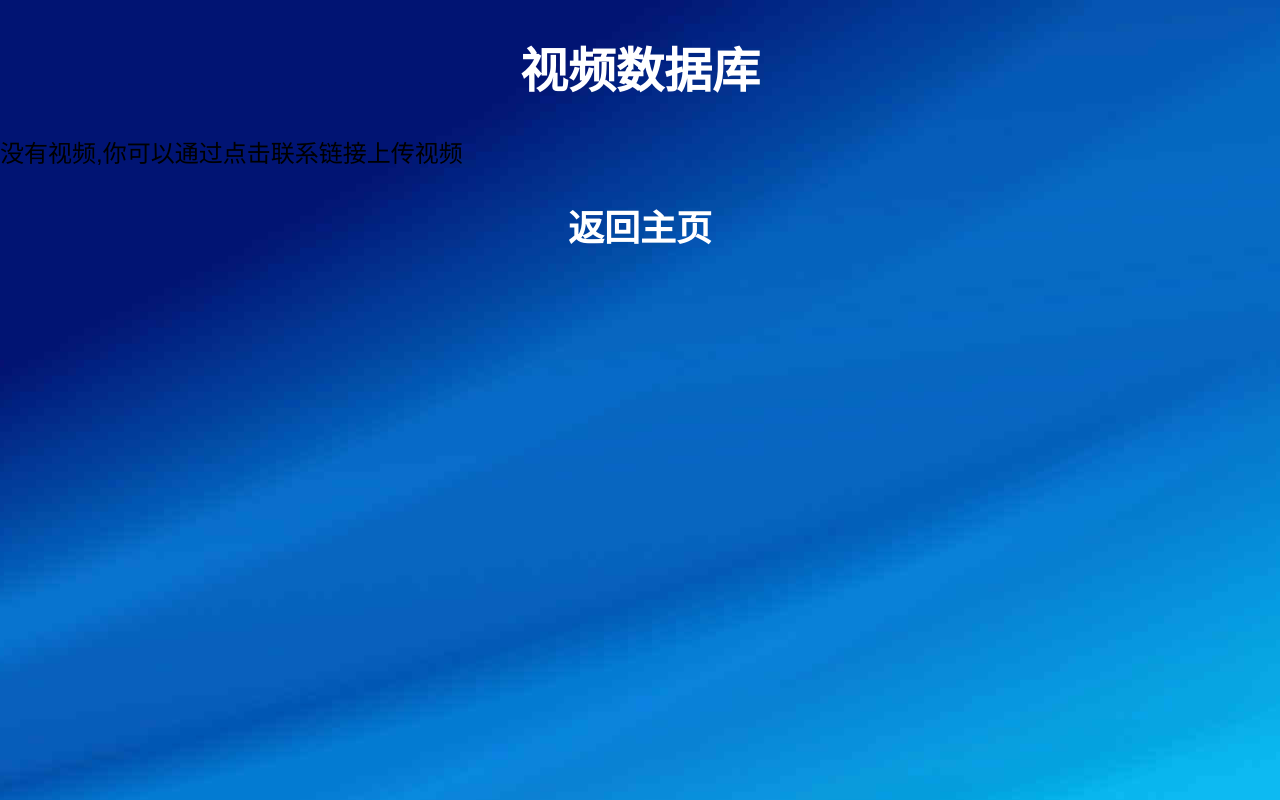
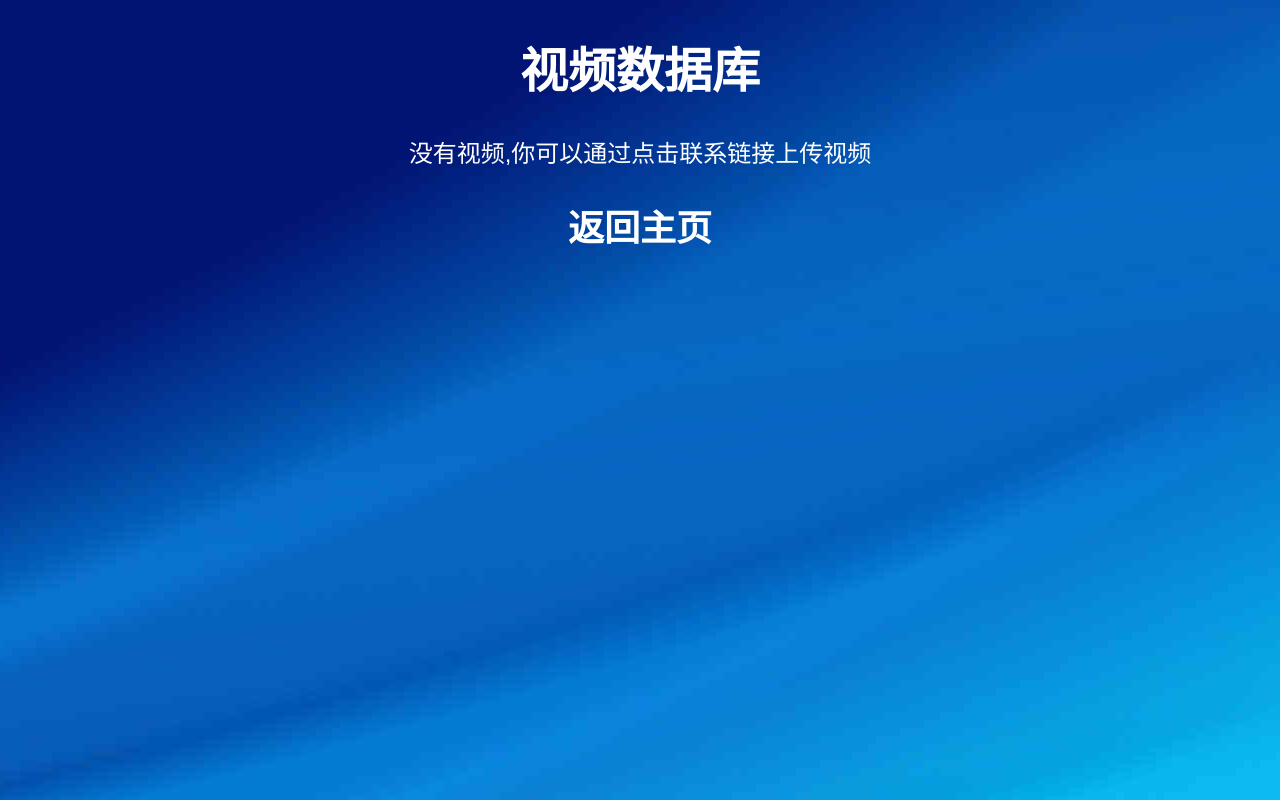
Before and after one commit to yufu0322/yufu0322.github.io, a plain HTML site: page abstract.html in a window 1280 px wide. Drawn offline with Linux system fonts and the light colour scheme.

Commit message:
Update abstract.html

```diff
--- a/abstract.html
+++ b/abstract.html
@@ -41,6 +41,14 @@
         justify-content: center;
         align-items: center;
     }
+    p{
+        color: #ffffff;
+        text-decoration: none;
+        text-align: center;
+        display: flex;
+        justify-content: center;
+        align-items: center;
+    }
     h1{
         color:#ffffff;
         text-align: center;
```
